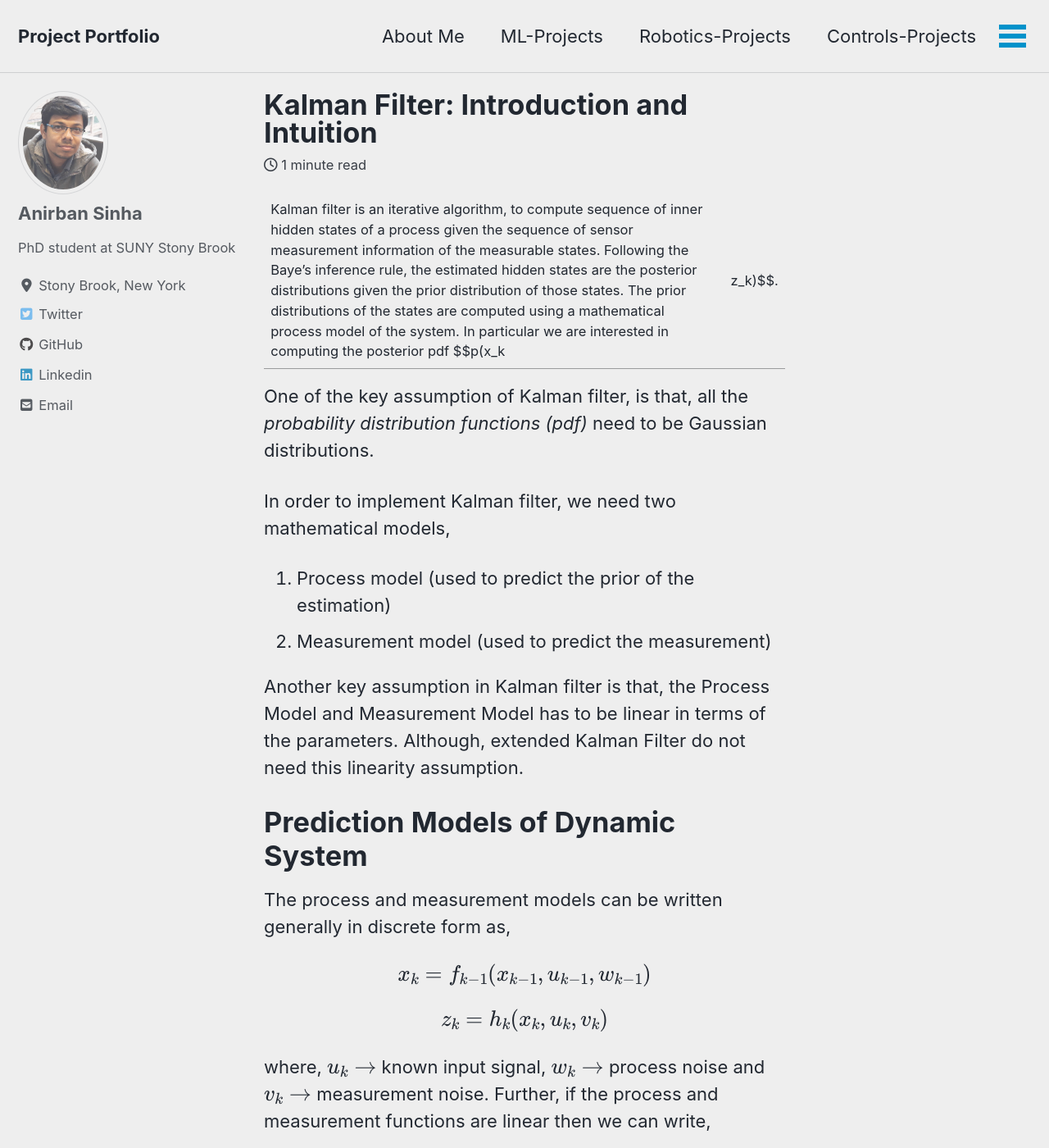
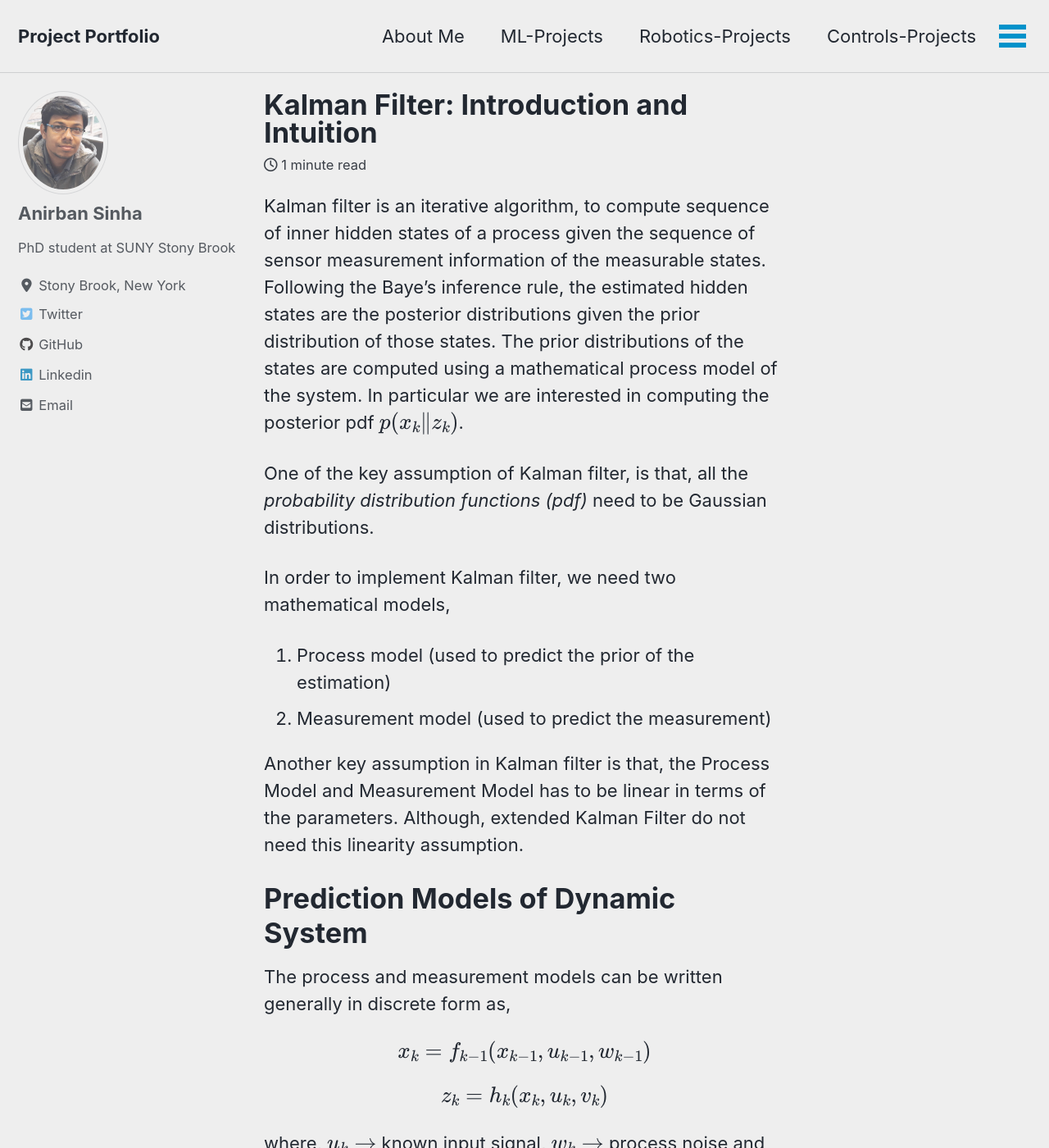
Before and after one commit to mattsinbot/mattsinbot.github.io, a Jekyll site: the page built from _posts/2019-12-08-KalmanFilter_Intro.md, in a window 1280 px wide and 1400 px high. Shown: the whole window at 82% size. Built offline with Jekyll 4.4.1, drawn with Linux system fonts in a browser that asks for light colours; cached includes are drawn as plain includes; nearby versions of some CDN libraries; formulas are drawn with MathJax 3; comment, search, counter and statistics services are not loaded; some of the changed text lies outside the part shown.

```diff
--- a/_posts/2019-12-08-KalmanFilter_Intro.md
+++ b/_posts/2019-12-08-KalmanFilter_Intro.md
@@ -7,7 +7,7 @@ excerpt: "Kalman Filter for Scientists and Engineers"
 mathjax: "true"
 ---
 
-Kalman filter is an iterative algorithm, to compute sequence of inner hidden states of a process given the sequence of sensor measurement information of the measurable states. Following the Baye's inference rule, the estimated hidden states are the posterior distributions given the prior distribution of those states. The prior distributions of the states are computed using a mathematical process model of the system. In particular we are interested in computing the posterior pdf $$p(x_k|z_k)$$.
+Kalman filter is an iterative algorithm, to compute sequence of inner hidden states of a process given the sequence of sensor measurement information of the measurable states. Following the Baye's inference rule, the estimated hidden states are the posterior distributions given the prior distribution of those states. The prior distributions of the states are computed using a mathematical process model of the system. In particular we are interested in computing the posterior pdf $$p(x_k\|z_k)$$.
 
 One of the key assumption of Kalman filter, is that, all the *probability distribution functions (pdf)* need to be Gaussian distributions.
 
@@ -28,7 +28,7 @@ where, $$u_k \rightarrow$$ known input signal, $$w_k \rightarrow$$ process noise
 
 $$x_k = Ax_{k-1} + Bu_{k-1} + w_{k-1}$$
 
-$$z_k = Cx_{k} + Du_{k} + v_{k}
+$$z_k = Cx_{k} + Du_{k} + v_{k}$$
 
 In the probabilistic world with Gaussian pdf assumption, the first equation can be used to compute the mean of the pdf <!--$$p(x_k|x_{k-1})$$ and measurement pdf $$p(z_k|x_k)$$. Next we will show how we can use the pdf $$p(x_k|x_{k-1})$$ and pdf $$p(z_k|x_k)$$ to compute pdf $$p(x_k|z_k)$$ using Baye's rule, which we ultimately care about.-->
 
```
